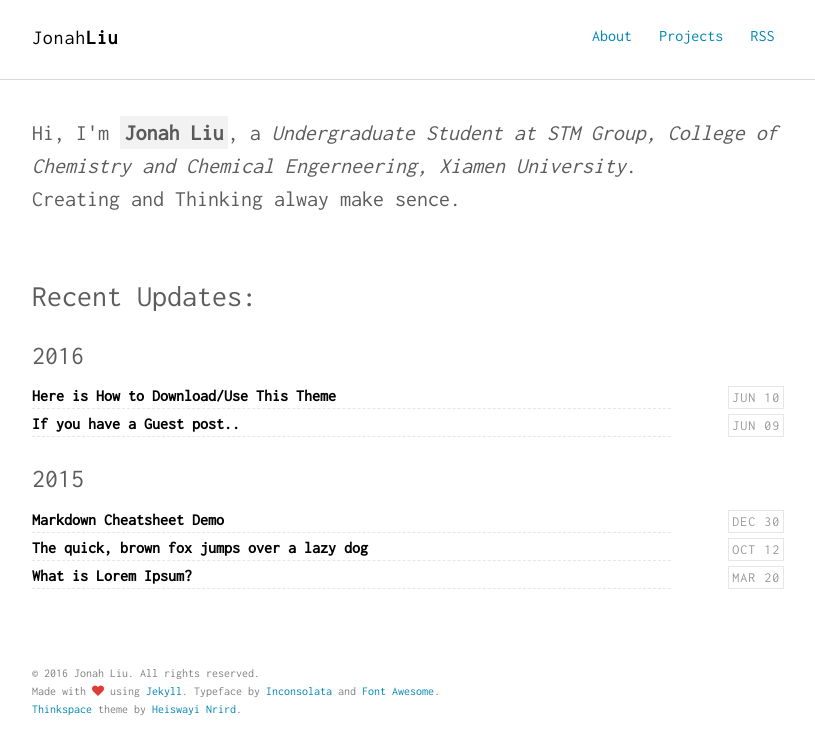
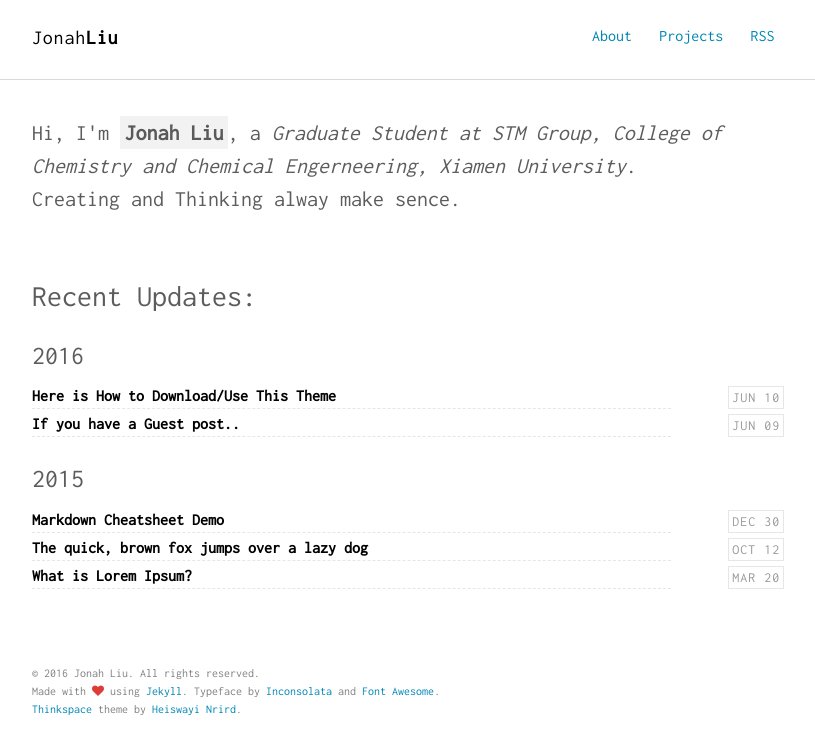
Before and after one commit to shuayliu/shuayliu.github.io, a Jekyll site: the page built from index.html, in a window 1280 px wide. Shown: the top 755 px of the page, without its empty margins (232-1047 px from the left). Built offline with Jekyll 4.4.1, drawn with Linux system fonts in a browser that asks for light colours.

Commit message:
no message

```diff
--- a/_config.yml
+++ b/_config.yml
@@ -30,7 +30,7 @@ sass:
 # Author settings
 author:
   name     : "Jonah Liu"
-  job      : "Undergraduate Student at STM Group, College of Chemistry and Chemical Engerneering, Xiamen University"
+  job      : "Graduate Student at STM Group, College of Chemistry and Chemical Engerneering, Xiamen University"
   bio      : "Creating and Thinking alway make sence."
   thumb    : /images/author.jpg
   email    : jonahliu@outlook.com
```
